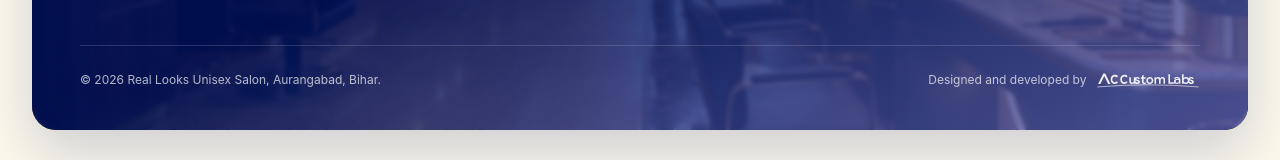
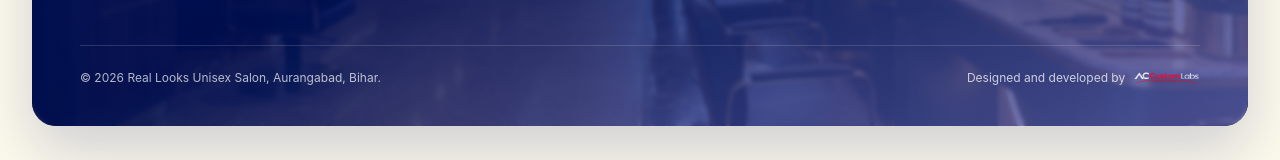
Before and after one commit to ritwikamit/RealLooks, a React (Vite) app: page / in a window 1280 px wide. Shown: the part 7200-7360 px from the top of the page. Built offline with nearby package versions, Linux system fonts and the light colour scheme.

Commit message:
Use agencyLogo.png aligned horizontally at text height in footer

```diff
--- a/src/components/Footer.tsx
+++ b/src/components/Footer.tsx
@@ -170,12 +170,12 @@ export const Footer: React.FC<FooterProps> = ({ onNavigate, onBookClick }) => {
             <p>© {new Date().getFullYear()} Real Looks Unisex Salon, Aurangabad, Bihar.</p>
 
             {/* Designed & Developed by AccustomLabs */}
-            <div className="flex items-center gap-2.5">
-              <span className="text-white/70">Designed and developed by</span>
+            <div className="inline-flex items-center gap-2 leading-none">
+              <span className="text-white/75">Designed and developed by</span>
               <img
-                src="/images/accustomlabs.svg"
+                src="/images/agencyLogo.png"
                 alt="AccustomLabs"
-                className="h-5 w-auto object-contain brightness-0 invert opacity-90"
+                className="h-3.5 w-auto object-contain align-middle"
                 loading="lazy"
                 decoding="async"
               />
```
Also changed, not shown: public/images/agencyLogo.png (added).
